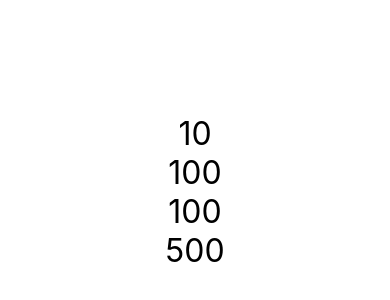
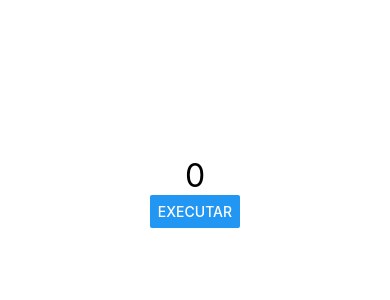
Before and after one commit to adrianoheissig/Exercicios-React-Native, a React Native app: screen / in a window 390 px wide. Shown: the part 230-530 px from the top of the page. Built offline with nearby package versions, Linux system fonts and the light colour scheme.

Commit message:
Componente comunicao Indireta

```diff
--- a/src/App.js
+++ b/src/App.js
@@ -1,7 +1,8 @@
 import React from 'react';
 import {SafeAreaView, StyleSheet} from 'react-native';
-import Pai from './components/direta/Pai';
 
+import Pai from './components/indireta/Pai';
+//import Pai from './components/direta/Pai';
 // import Contador from './components/Contador';
 // import Botao from './components/Botao';
 // import Titulo from './components/Titulo';
--- /dev/null
+++ b/src/components/indireta/Filho.js
@@ -0,0 +1,19 @@
+import React from 'react';
+import {Button} from 'react-native';
+
+export default ({min = 0, max = 100, funcao}) => {
+  function gerarNumero() {
+    const fator = max - min + min;
+    return Math.ceil(Math.random() * fator + min);
+  }
+  return (
+    <Button
+      title="Executar"
+      onPress={function () {
+        const num = gerarNumero();
+        const texto = 'O valor é: ';
+        funcao(num, texto);
+      }}
+    />
+  );
+};
--- /dev/null
+++ b/src/components/indireta/Pai.js
@@ -0,0 +1,25 @@
+import React, {useState, Fragment} from 'react';
+import {Text} from 'react-native';
+import estilo from '../estilo';
+import Filho from './Filho';
+
+export default () => {
+  const [num, setNum] = useState(0);
+  const [txt, setTexto] = useState('');
+
+  function exibirValor(numero, texto) {
+    setNum(numero);
+    setTexto(texto);
+  }
+
+  return (
+    <Fragment>
+      <Text style={estilo.fontG}>
+        {txt}
+        {num}
+      </Text>
+
+      <Filho min={1} max={60} funcao={exibirValor} />
+    </Fragment>
+  );
+};
```
